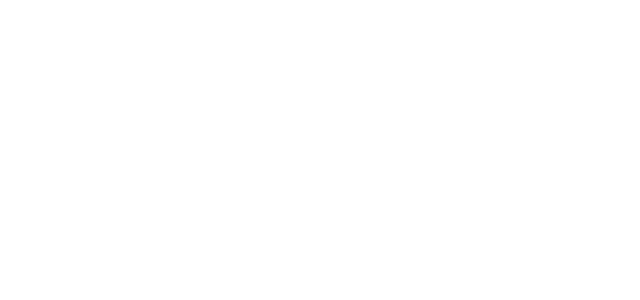
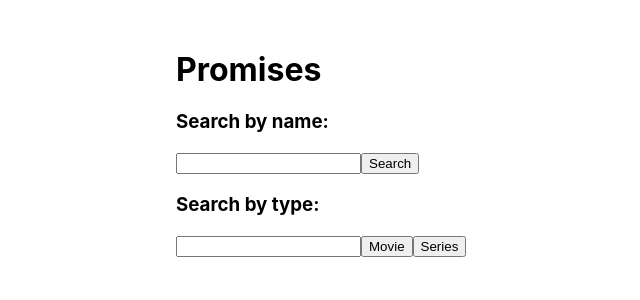
Before and after one commit to VladKravets/nativeJS, a React (Create React App) app: page / in a window 1280 px wide. Shown: the top 300 px of the page, without its empty margins (208-848 px from the left). Built offline with nearby package versions, Linux system fonts and the light colour scheme.

Commit message:
added keyAPI and small changes

```diff
--- a/src/App.tsx
+++ b/src/App.tsx
@@ -1,6 +1,7 @@
 import React from 'react';
 import './App.css';
 import Lesson1 from "./lessons/lesson1/lesson1";
+import Lesson3 from "./lessons/lesson3/Lesson3";
 // import Lesson1 from './lessons/lesson1/lesson1';
 // import './lessons/lesson2/lesson2';
 // import Lesson3 from './lessons/lesson3/Lesson3';
@@ -14,7 +15,7 @@ function App() {
     return (
         <div className="container">
             {/*<Lesson1 />*/}
-            {/*<Lesson3 />*/}
+            <Lesson3 />
             {/*<Lesson4 />*/}
         </div>
     );
--- a/src/lessons/lesson3/API.ts
+++ b/src/lessons/lesson3/API.ts
@@ -3,11 +3,12 @@ import axios from 'axios';
 const configOMB = {
     baseURL: 'http://www.omdbapi.com',
 };
-const key = '';
+const key = '96696f0d';
 const axiosInstance = axios.create(configOMB);
 
 const API = {
     searchFilmsByTitle: (title: string) => {
+return axiosInstance.get(`/?t=${title}&apikey=96696f0d`)
     },
     searchFilmsByType: (title: string, type: string) => {
     }
```
